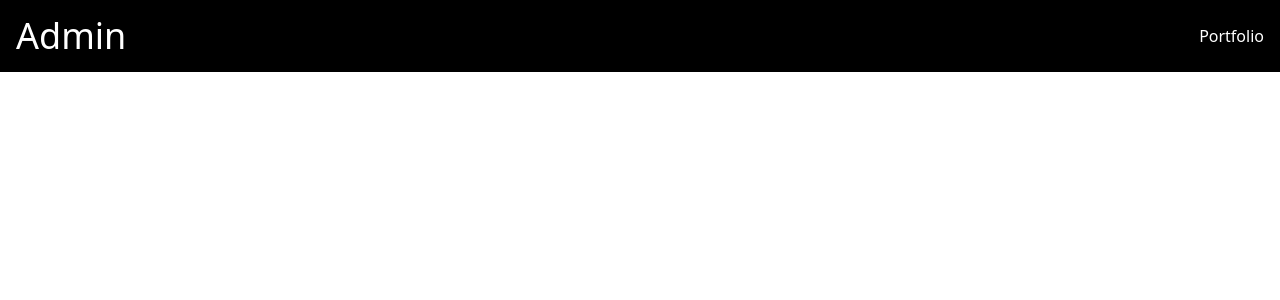
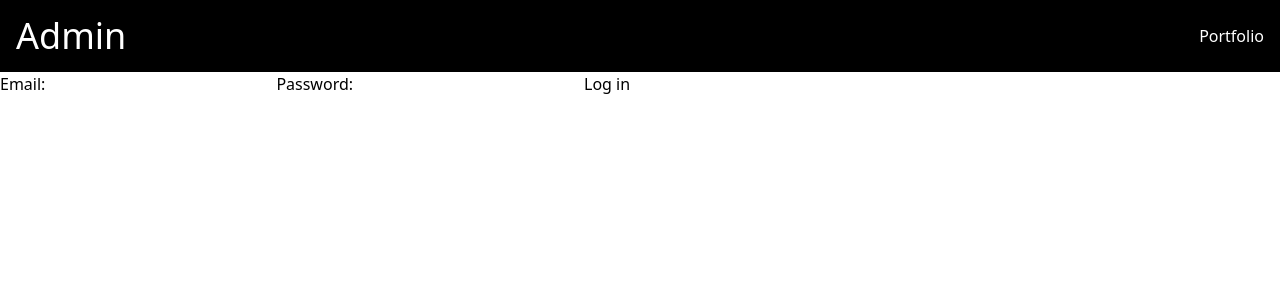
Before and after one commit to EmileKost/portfolio-bente, a Next.js app: page /login in a window 1280 px wide. Shown: the top 300 px of the page. Built offline with nearby package versions, Linux system fonts and the light colour scheme.

Commit message:
feat(user): WIP Supabase Auth

```diff
--- a/src/app/(auth)/layout.tsx
+++ b/src/app/(auth)/layout.tsx
@@ -1,9 +1,11 @@
+import { PropsWithChildren } from "react";
 import { AuthHeader } from "./_components/AuthHeader";
 
-export default async function AuthLayout() {
+export default async function AuthLayout({ children }: PropsWithChildren) {
 	return (
 		<>
 			<AuthHeader />
+			<main>{children}</main>
 		</>
 	);
 }
--- /dev/null
+++ b/src/app/(auth)/login/_components/LoginForm.tsx
@@ -0,0 +1,33 @@
+"use server";
+
+import { login } from "../actions";
+
+export const LoginForm = async () => {
+	return (
+		<form className="space-y-1">
+			<div>
+				<label htmlFor="email">Email</label>
+				<input
+					type="email"
+					name="email"
+					id="email"
+					className="border border-black"
+				/>
+			</div>
+			<div>
+				<label htmlFor="password">Password</label>
+				<input
+					type="password"
+					name="password"
+					id="password"
+					className="border border-black"
+				/>
+			</div>
+			<button
+				type="submit"
+				formAction={login}>
+				Login
+			</button>
+		</form>
+	);
+};
--- /dev/null
+++ b/src/app/(auth)/login/actions.ts
@@ -0,0 +1,27 @@
+"use server";
+
+import { revalidatePath } from "next/cache";
+import { redirect } from "next/navigation";
+
+import { createClientServer } from "../../../../utils/auth/createServerClient";
+
+export async function login(formData: FormData) {
+	const supabase = await createClientServer();
+
+	// type-casting here for convenience
+	// in practice, you should validate your inputs
+	const data = {
+		email: formData.get("email") as string,
+		password: formData.get("password") as string,
+	};
+
+	const { error } = await supabase.auth.signInWithPassword(data);
+
+	if (error) {
+		// TODO: Add error handling
+		throw new Error(error.message);
+	}
+
+	revalidatePath("/", "layout");
+	redirect("/dashboard");
+}
--- a/src/app/(auth)/login/page.tsx
+++ b/src/app/(auth)/login/page.tsx
@@ -1,3 +1,23 @@
+import { login } from "./actions";
+
 export default function LoginPage() {
-	return <form></form>;
+	return (
+		<form>
+			<label htmlFor="email">Email:</label>
+			<input
+				id="email"
+				name="email"
+				type="email"
+				required
+			/>
+			<label htmlFor="password">Password:</label>
+			<input
+				id="password"
+				name="password"
+				type="password"
+				required
+			/>
+			<button formAction={login}>Log in</button>
+		</form>
+	);
 }
--- a/src/middleware.ts
+++ b/src/middleware.ts
@@ -2,10 +2,18 @@ import type { NextRequest } from "next/server";
 import { updateSession } from "../utils/auth/middleware";
 
 export async function middleware(request: NextRequest) {
-	console.log("executing middleware");
 	return await updateSession(request);
 }
 
 export const config = {
-	matcher: ["/dashboard"],
+	matcher: [
+		/*
+		 * Match all request paths except for the ones starting with:
+		 * - api (API routes)
+		 * - _next/static (static files)
+		 * - _next/image (image optimization files)
+		 * - favicon.ico, sitemap.xml, robots.txt (metadata files)
+		 */
+		"/((?!api|_next/static|_next/image|favicon.ico|sitemap.xml|robots.txt).*)",
+	],
 };
--- a/utils/auth/middleware.ts
+++ b/utils/auth/middleware.ts
@@ -41,5 +41,5 @@ export async function updateSession(request: NextRequest) {
 		return NextResponse.redirect(url);
 	}
 
-	// return supabaseResponse;
+	return supabaseResponse;
 }
```
